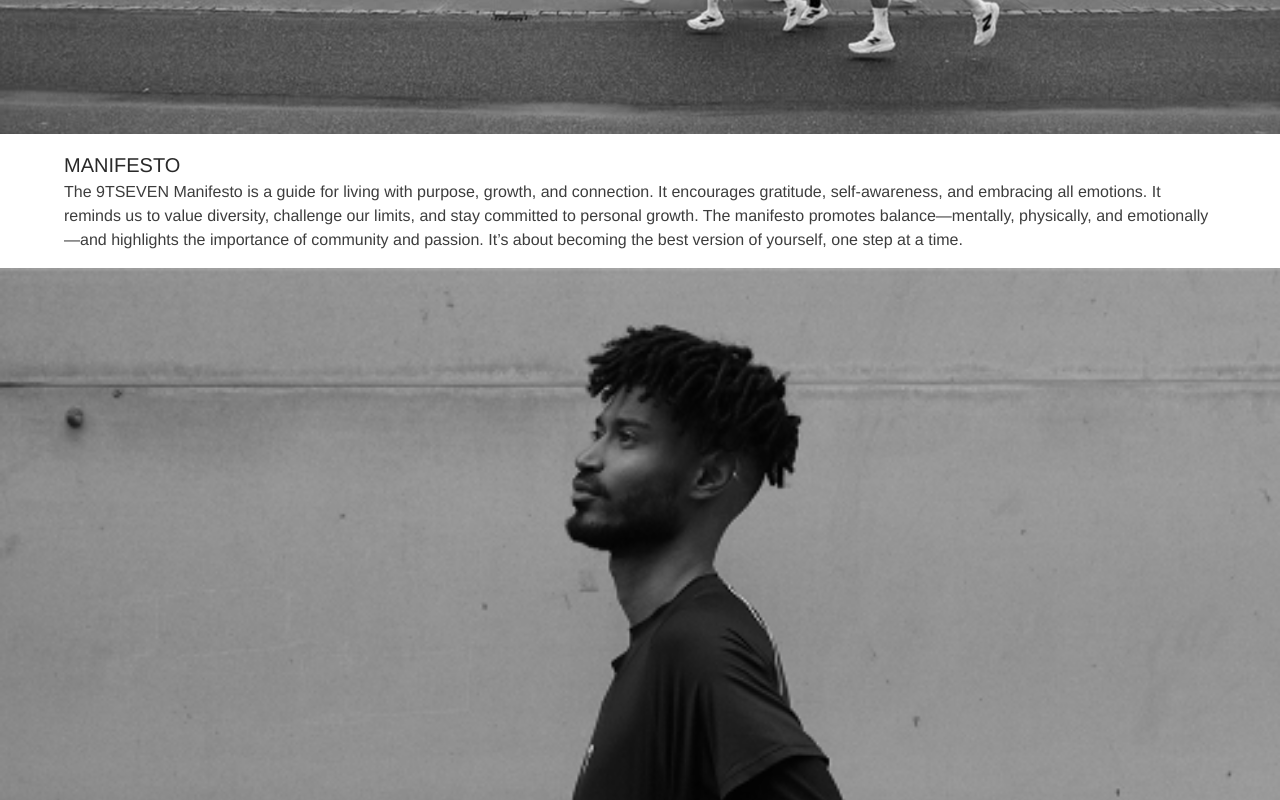
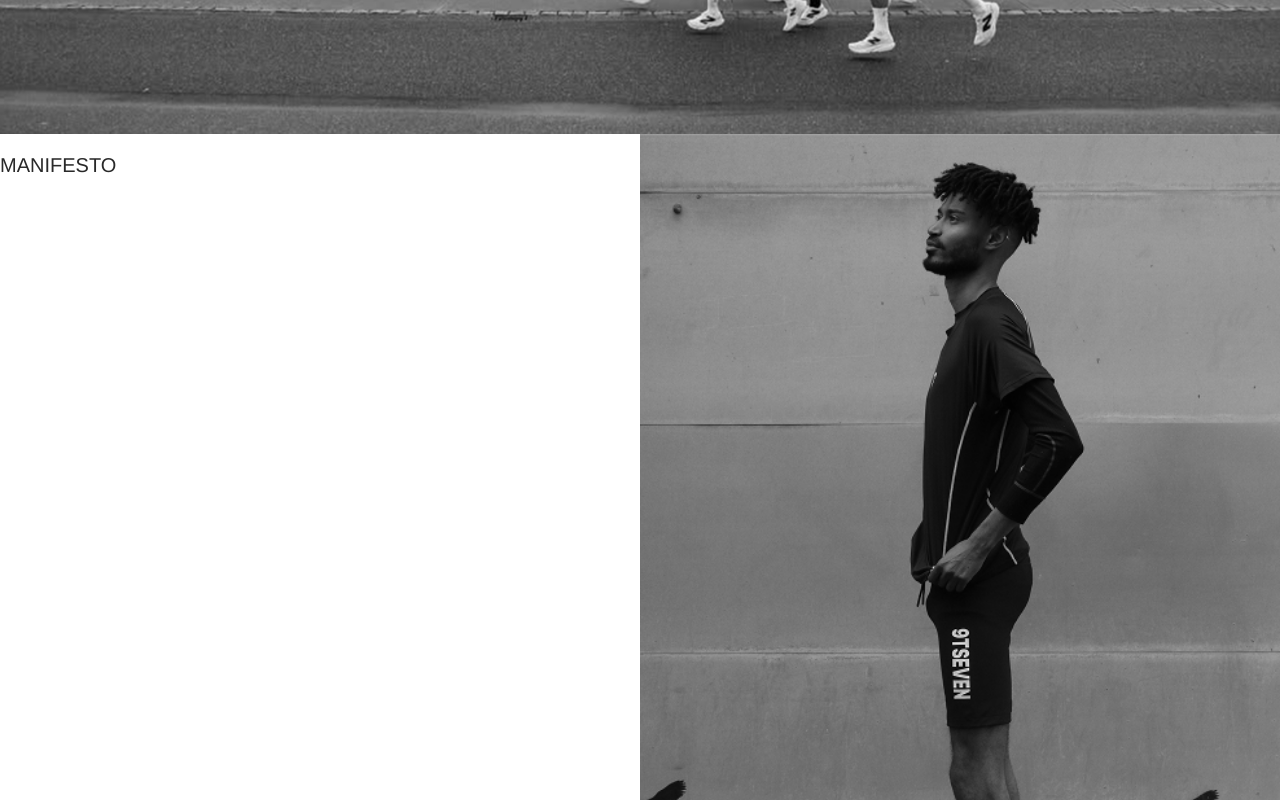
Before and after one commit to sagecave/web_9tseven, a Next.js app: page /communityPage in a window 1280 px wide. Shown: the part 680-1480 px from the top of the page. Built offline with nearby package versions, Linux system fonts and the light colour scheme.

Commit message:
mangler lige at finde ud af hvordan gridet skal være

```diff
--- a/src/app/communityPage/page.js
+++ b/src/app/communityPage/page.js
@@ -6,8 +6,8 @@
       <div className="grid col-start-1 col-end-4 object-cover">
         <Image className="object-cover w-full" src="/assets/images/communityRun.jpg" alt="Community grup running" width={500} height={300} />
       </div>
-      <div className="grid grid-cols-subgrid col-start-1 col-end-4">
-        <div className="grid col-start-2 col-end-3 mt-4 mb-4 ">
+      <div className="grid grid-cols-subgrid col-start-1 col-end-4 md:grid-cols-2 md:grid-rows-3">
+        <div className="grid col-start-2 col-end-3 mt-4 mb-4 md:col-start-1 md:col-end-2  ">
           <h2 className=" text-HeaderSizeSmall text-main_black">MANIFESTO</h2>
           <p className="text-neutral_black text-ParagraphSize">
             The 9TSEVEN Manifesto is a guide for living with purpose, growth, and connection. It encourages gratitude, self-awareness, and embracing all emotions. It reminds us to value diversity, challenge our limits, and stay committed to personal
@@ -15,11 +15,11 @@
           </p>
         </div>
 
-        <div className="grid col-start-1 col-end-4 ">
+        <div className="grid col-start-1 col-end-4 md:col-start-2 md:col-end-3 md:row-start-1 md:row-end-2  ">
           <Image className="object-cover w-full md:w-[500]" src="/assets/images/communityStand.jpg" alt="Person sitting down" width={500} height={300} />
         </div>
 
-        <div className="grid col-start-2 col-end-3 mt-4 mb-4">
+        <div className="grid col-start-2 col-end-3 mt-4 mb-4 md:col-start-2 md:col-end-3 ">
           <h2 className="text-main_black text-HeaderSizeSmall">A GUIDANCE OF LIVING</h2>
           <ul className="*:text-neutral_black *:text-ParagraphSize *:pt-4">
             <li>
@@ -56,7 +56,7 @@
         </div>
 
         <div className="grid col-start-1 col-end-4 ">
-          <Image className="object-cover w-full md:w-[500]" src="/assets/images/communityStand.jpg" alt="Person standing" width={500} height={300} />
+          <Image className="object-cover w-full md:w-[500] md:col-start-1 md:col-end-2 md:row-start-1 md:row-end-2" src="/assets/images/communityStand.jpg" alt="Person standing" width={500} height={300} />
         </div>
       </div>
     </section>
```
